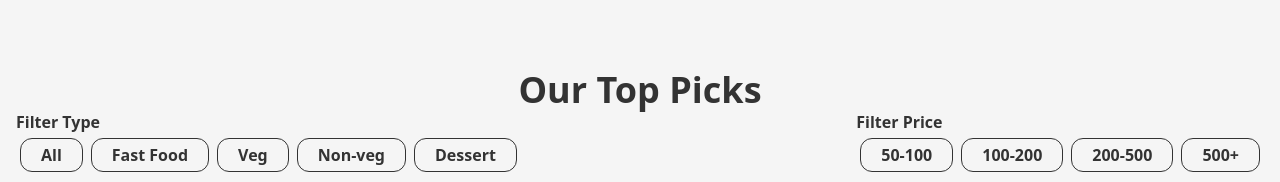
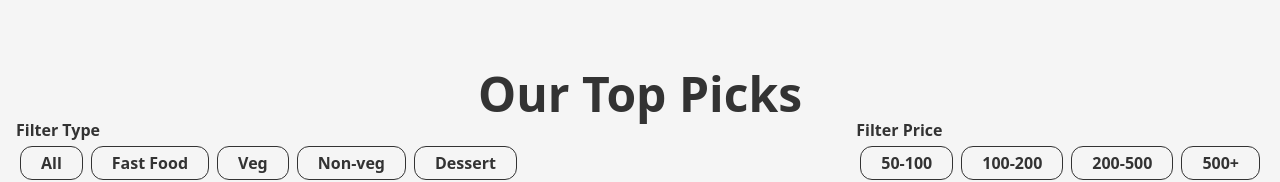
Before and after one commit to Abeloth19/Responsive-food-website-project, a React (Create React App) app: page / in a window 1280 px wide. Shown: the part 693-875 px from the top of the page. Built offline with nearby package versions, Linux system fonts and the light colour scheme.

Commit message:
changes in heading

```diff
--- a/src/components/foods.jsx
+++ b/src/components/foods.jsx
@@ -26,7 +26,7 @@
 
   return (
     <div className='max-w-[1640px] m-auto px-4 py-12'>
-      <h1 className='text-[#333333] font-bold text-4xl text-center'>
+      <h1 className='text-[#333333] font-bold text-5xl text-center'>
        Our Top Picks
       </h1>
 
```
